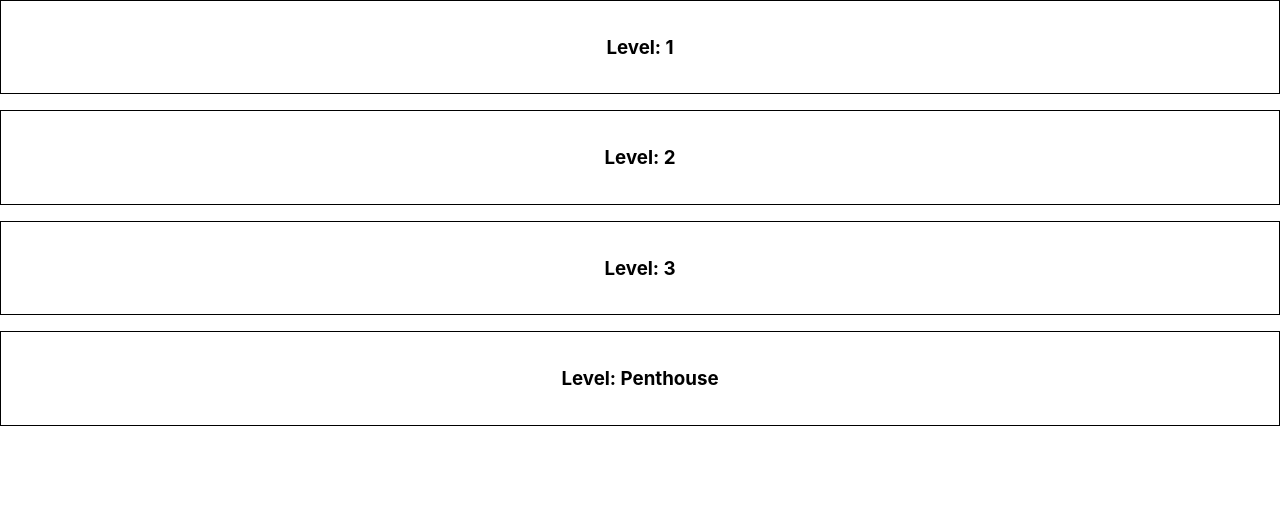
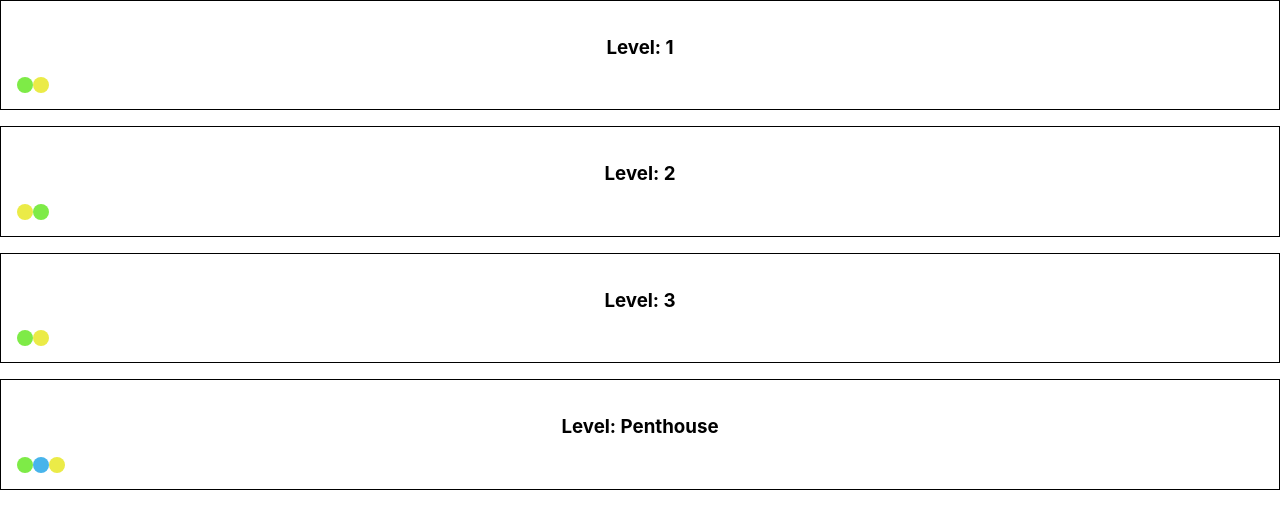
Before and after one commit to armandogj1/rad-labs, a React (Create React App) app: page / in a window 1280 px wide. Shown: the top 528 px of the page. Built offline with nearby package versions, Linux system fonts and the light colour scheme; the HTML template or start-up script is replaced by a standard one.

Commit message:
Include Status Component

```diff
--- a/src/components/Level.jsx
+++ b/src/components/Level.jsx
@@ -2,13 +2,24 @@ import PropTypes from 'prop-types';
 import Unit from './Unit';
 import SpaceList from './SpaceList';
 import useOpen from '../hooks/useOpen';
+import evaluateChildren from '../utils/evaluateChildren.js';
+import Status from './Status';
 import '../styles/Level.css';
 
-function Level({ level, name, spaces, units }) {
+// TODO: Replace with context using hook
+const retrieved_at = 1617840940000;
+
+function Level(props) {
+  const { level, name, spaces, units } = props;
   const { isOpen, toggleOpen } = useOpen();
+  const statuses = evaluateChildren(props, retrieved_at);
+
+  console.log(statuses);
+
   return (
     <div className='level' onClick={toggleOpen}>
       <h3>Level: {name}</h3>
+      <Status statuses={[...statuses]} />
       {isOpen && (
         <>
           <SpaceList key={`level-${name}-spaces`} name={name} spaces={spaces} />
--- a/src/components/Space.jsx
+++ b/src/components/Space.jsx
@@ -1,13 +1,19 @@
 import PropTypes from 'prop-types';
 import Radiator from './Radiator';
+import Status from './Status';
 import useOpen from '../hooks/useOpen';
+import evaluateChildren from '../utils/evaluateChildren.js';
 import '../styles/Space.css';
 
-function Space({ name, radiators }) {
+function Space(props) {
+  const { name, radiators } = props;
   const { isOpen, toggleOpen } = useOpen();
+  const statuses = evaluateChildren(props);
+
   return (
     <div className='space' onClick={toggleOpen}>
       <h3>{name}</h3>
+      <Status statuses={[...statuses]} />
       {isOpen && (
         <div className='radiator-list'>
           {radiators.map((radiator, idx) => (
--- /dev/null
+++ b/src/components/Status.jsx
@@ -0,0 +1,18 @@
+import PropTypes from 'prop-types';
+import '../styles/Status.css';
+
+function Status({ statuses }) {
+  return (
+    <div className='statuses'>
+      {statuses.map((status, idx) => (
+        <span key={`status-${status}`} className={`status ${status}`}></span>
+      ))}
+    </div>
+  );
+}
+
+Status.propTypes = {
+  statuses: PropTypes.array,
+};
+
+export default Status;
--- a/src/components/Unit.jsx
+++ b/src/components/Unit.jsx
@@ -1,13 +1,19 @@
 import PropTypes from 'prop-types';
 import SpaceList from './SpaceList';
 import useOpen from '../hooks/useOpen';
+import Status from './Status';
+import evaluateChildren from '../utils/evaluateChildren.js';
 import '../styles/Unit.css';
 
-function Unit({ name, spaces }) {
+function Unit(props) {
+  const { name, spaces } = props;
   const { isOpen, toggleOpen } = useOpen();
+  const statuses = evaluateChildren(props);
+
   return (
     <div className='unit' onClick={toggleOpen}>
       <h3>Unit: {name}</h3>
+      <Status statuses={[...statuses]} />
       {isOpen && <SpaceList spaces={spaces} name={name} />}
     </div>
   );
--- a/src/hooks/useOpen.jsx
+++ b/src/hooks/useOpen.jsx
@@ -1,13 +1,14 @@
 import { useState } from 'react';
 
-const useOpen = () => {
+function useOpen() {
   const [isOpen, setOpen] = useState(false);
 
-  const toggleOpen = () => {
+  const toggleOpen = (e) => {
+    e.stopPropagation();
     setOpen((prev) => !prev);
   };
 
   return { isOpen, toggleOpen };
-};
+}
 
 export default useOpen;
--- a/src/index.css
+++ b/src/index.css
@@ -15,3 +15,19 @@ body {
 code {
   font-family: source-code-pro, Menlo, Monaco, Consolas, 'Courier New', monospace;
 }
+
+.INVALID_NODE {
+  background-color: var(--invalid-node-color);
+}
+
+.NO_STEAM {
+  background-color: var(--no-steam-node-color);
+}
+
+.VALID_NODE {
+  background-color: var(--valid-node-color);
+}
+
+.NODE_OFFLINE {
+  background-color: var(--offline-node-color);
+}
--- /dev/null
+++ b/src/styles/Status.css
@@ -0,0 +1,11 @@
+.statuses {
+  display: flex;
+  max-width: 4em;
+  height: 1em;
+}
+
+.status {
+  width: 1em;
+  height: 1em;
+  border-radius: 50%;
+}
--- /dev/null
+++ b/src/utils/evaluateChildren.js
@@ -0,0 +1,26 @@
+import evaluateNode from './evaluateNode';
+
+/**
+ * Recursively check children to find all statuses in tree
+ * @param {object} element - object containing nested objects or a radiator node
+ * @param {number} retrieved_at - time from last fetch
+ * @return {string} - string indicating status of child nodes
+ */
+function evaluateChildren(element, retrieved_at = 1617840940000, statuses = new Set()) {
+  if (element.lora_euid !== undefined) {
+    statuses.add(evaluateNode(element, retrieved_at));
+    return;
+  }
+
+  for (let property in element) {
+    if (Array.isArray(element[property])) {
+      for (let child of element[property]) {
+        evaluateChildren(child, retrieved_at, statuses);
+      }
+    }
+  }
+
+  return statuses;
+}
+
+export default evaluateChildren;
```
